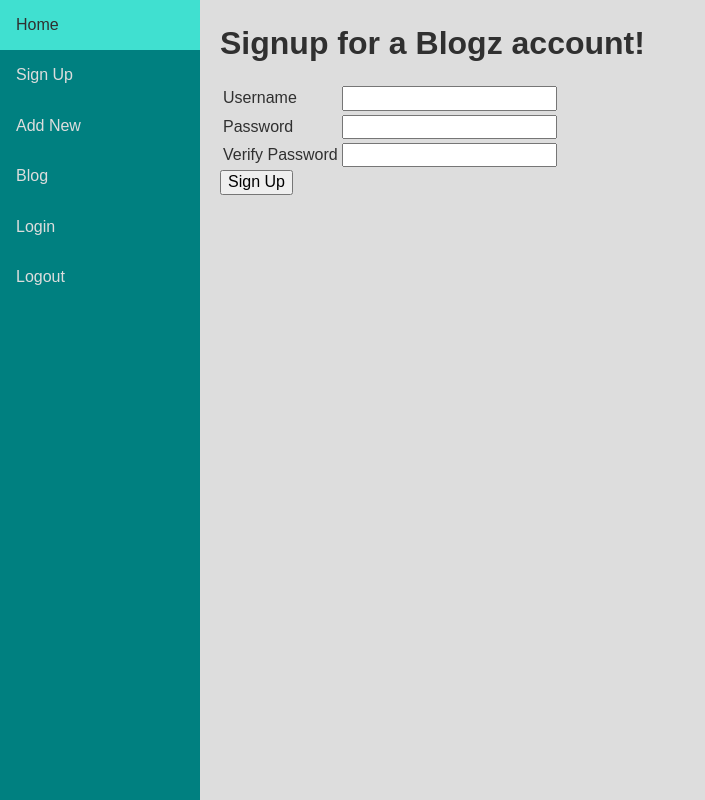
After one commit to jacinda79/blogz, a Flask app: page /signup in a window 1280 px wide. The commit adds this page. Shown: the whole page, without its empty margins (0-705 px from the left). Run offline with Flask 2, Linux system fonts and the light colour scheme.

Commit message:
addnew not working; errors functional

```diff
--- a/main.py
+++ b/main.py
@@ -1,12 +1,28 @@
-from flask import Flask, request, redirect, render_template, flash
+from flask import Flask, request, redirect, render_template, flash, session
 from flask_sqlalchemy import SQLAlchemy
 
 app = Flask(__name__)
 app.config['DEBUG'] = True
-app.config['SQLALCHEMY_DATABASE_URI'] = 'mysql+pymysql://root:root@localhost:3306/build-a-blog'
+app.config['SQLALCHEMY_DATABASE_URI'] = 'mysql+pymysql://root:root@localhost:3306/blogz'
 app.config['SQLALCHEMY_ECHO'] = True
 db = SQLAlchemy(app)
 app.secret_key = 'r44uifgstt8o'
+
+def username_val(username):
+    username_error = ""
+    if len(username) not in range(3, 21):
+        username_error = 'Username must be between 3 and 20 characters.'
+    if ' ' in username:
+        username_error = "Username can't contain spaces."
+    return username_error
+
+def pass_val(password, verify):
+    pass_error = ""
+    if password != verify:
+        pass_error = "Passwords don't match."
+    if len(password) not in range(3, 21):
+        pass_error = 'Passwords must be between 3 and 20 characters.'
+    return pass_error
 
 class Blog(db.Model):
 
@@ -14,39 +30,101 @@ class Blog(db.Model):
     title = db.Column(db.String(120))
     date = db.Column(db.String(10))
     content = db.Column(db.String(50000))
+    owner_id = db.Column(db.Integer, db.ForeignKey('user.id'))
 
-    def __init__(self, title, date, content):
+    def __init__(self, title, date, content, owner):
         self.title = title
         self.date = date
         self.content = content
+        self.owner_id = owner
+
+class User(db.Model):
+
+    id = db.Column(db.Integer, primary_key=True)
+    username = db.Column(db.String(120), unique=True)
+    password = db.Column(db.String(120))
+    blogs = db.relationship('Blog', backref='owner')
+
+    def __init__(self, username, password):
+        self.username = username
+        self.password = password
 
     def __repr__(self):
-        return '<Blog %r>' % self.title, self.date, self.content
+        return str(self.username)
+
+    #def __repr__(self):
+    #    return '<Blog %r>' % self.title, self.date, self.content
+
+@app.before_request
+def require_login():
+    allowed_routes = ['login', 'signup', 'blog', 'index', 'static']
+    if request.endpoint not in allowed_routes and 'user' not in session:
+        return redirect('/login')
+
+@app.route('/login', methods=['POST', 'GET'])
+def login():
+    if request.method == 'GET':
+        return render_template('login.html')
+    else:
+        username = request.form['username']
+        password = request.form['password']
+        user = User.query.filter_by(username=username).first()
+        if user and user.password == password:
+            session['user'] = username
+            flash("Logged in")
+            return redirect('/addnew')
+        else:
+            flash('User password incorrect, or user does not exist', 'error')
+            return redirect('/login')
+
+@app.route('/signup', methods=['POST', 'GET'])
+def signup():
+    if request.method == 'GET':
+        return render_template('signup.html')
+    else:
+        username = request.form['username']
+        password = request.form['password']
+        verify = request.form['verify']
+        username_error = username_val(username)
+        pass_error = pass_val(password, verify)
+        existing_user = User.query.filter_by(username=username).first()
+        if not all(x is "" for x in (username_error, pass_error)):
+            if username_error:
+                flash(username_error)
+            if pass_error:
+                flash(pass_error)
+            return redirect('/signup')
+        if not existing_user:
+            new_user = User(username, password)
+            db.session.add(new_user)
+            db.session.commit()
+            session['user'] = username
+            return redirect('/addnew')
+        else:
+            flash('User already exists')
+            return redirect('/signup')
 
 @app.route('/', methods=['POST', 'GET'])
 def index():
-    # TODO Add login
-    return render_template('index.html',title="Build-a-Blog")
+    return render_template('index.html',title="Blogz")
 
 @app.route('/addnew', methods=['POST', 'GET'])
 def addnew():
-    if request.method == 'POST':
+    owner_id = User.query.filter_by(username=session['user']).first()
+    if request.method == 'GET':
+        return render_template('addnew.html')
+    else:
         entry_title = request.form['title']
         entry_date = request.form['date']
         entry_content = request.form['content']
-
-        if len(entry_title) < 1 or len(entry_content) < 1:
+        if not entry_title or not entry_content:
             flash("Title and content are required!")
             return redirect('/addnew')
-
-        entry = Blog(entry_title, entry_date, entry_content)
-        db.session.add(entry)
-        db.session.commit()
-
-        return render_template('blog_entry.html', title="Blog Entry", entry=entry)
-
-    else:
-        return render_template('addnew.html')
+        else:
+            entry = Blog(entry_title, entry_date, entry_content, owner_id)
+            db.session.add(entry)
+            db.session.commit()
+            return redirect('/blog_entry')
 
 @app.route('/blog', methods=['GET', 'POST'])
 def blog():
@@ -55,9 +133,14 @@ def blog():
     if (entry_id):
         entry = Blog.query.get(entry_id)
         return render_template('blog_entry.html', title="Blog Entry", entry=entry)
-
     else:
         blogs = Blog.query.all()
     return render_template('blog.html', title="Blog Posts", blogs=blogs)
+
+@app.route('/logout', methods=['POST', 'GET'])
+def logout():
+    del session['user']
+    return redirect('/')
+
 if __name__ == '__main__':
     app.run()
--- a/templates/base.html
+++ b/templates/base.html
@@ -1,15 +1,18 @@
 <!doctype html>
 <html>
     <head>
-        <link rel="stylesheet" href="{{ url_for('static', filename='styles/normalize.css') }}">
-        <link rel="stylesheet" href="{{ url_for('static', filename='styles/styles.css') }}">
+        <link rel="stylesheet" href="/static/styles/styles.css">
+        <link rel="stylesheet" href="/static/styles/normalize.css">
         <title>{{title}}</title>
     </head>
 <body>
         <div class="sidenav">
             <a href="/">Home</a>
+            <a href="/signup">Sign Up</a>
             <a href="/addnew">Add New</a>
             <a href="/blog">Blog</a>
+            <a href="/login">Login</a>
+            <a href="/logout">Logout</a>
         </div>
 
         <div class="content">
--- a/templates/index.html
+++ b/templates/index.html
@@ -1,6 +1,6 @@
 {% extends "base.html" %}
 
 {% block content %}
-    <h2>Build-a-Blog</h2>
+    <h2>Blogz</h2>
     Eventually this will be a login/welcome screen, but for now it's, well, not.
 {% endblock %}
--- /dev/null
+++ b/templates/signup.html
@@ -0,0 +1,28 @@
+{% extends "base.html" %}
+
+{% block content %}
+<h1>Signup for a Blogz account!</h1>
+<form action="/signup" method="post">
+    <table>
+        <tr>
+            <td><label for="username">Username</label></td>
+            <td>
+                <input name="username" type="text" value="{{ username }}">
+            </td>
+        </tr>
+        <tr>
+            <td><label for="password">Password</label></td>
+            <td>
+                <input name="password" type="password">
+            </td>
+        </tr>
+        <tr>
+            <td><label for="verify">Verify Password</label></td>
+            <td>
+                <input name="verify" type="password">
+            </td>
+        </tr>
+    </table>
+    <input type="submit" value="Sign Up">
+</form>
+{% endblock %}
```
Also changed, not shown: templates/addnew.html (+5 -5 lines), templates/login.html (added, +23 -0 lines).
